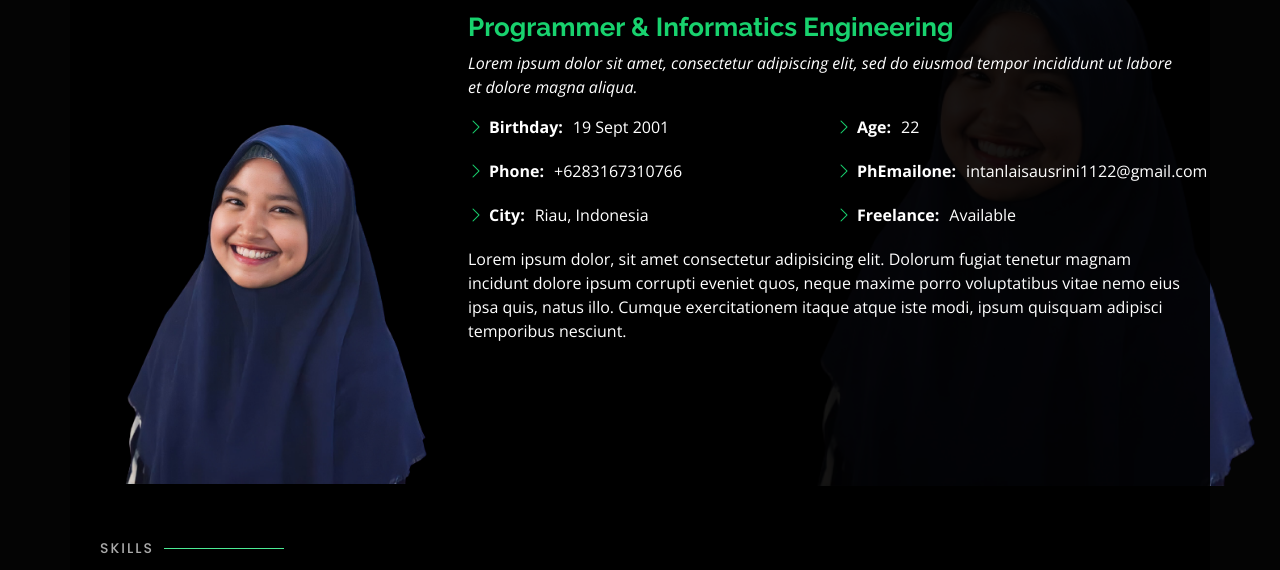
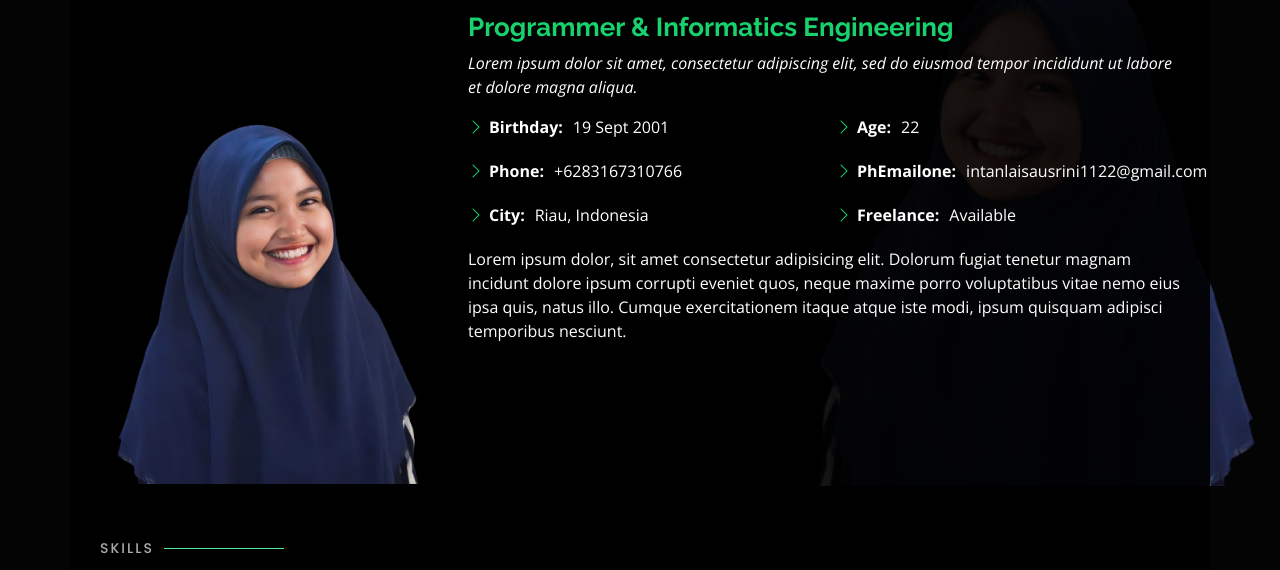
Before and after one commit to intanlaisa19/intanlaisa.github.io, a plain HTML site: page index.html in a window 1280 px wide. Both pictures are taken after a click on the link "About". Shown: the part 201-771 px from the top of the page. Drawn offline with nearby package versions, Linux system fonts and the light colour scheme.

Commit message:
Edit Foto About

```diff
--- a/index.html
+++ b/index.html
@@ -75,7 +75,7 @@
 
       <div class="row">
         <div class="col-lg-4" data-aos="fade-right">
-          <img src="assets/img/bg.png" class="img-fluid" alt="">
+          <img src="assets/img/me.png" class="img-fluid" alt="">
         </div>
         <div class="col-lg-8 pt-4 pt-lg-0 content" data-aos="fade-left">
           <h3>Programmer &amp; Informatics Engineering</h3>
```
Also changed, not shown: assets/img/me.png (added).
